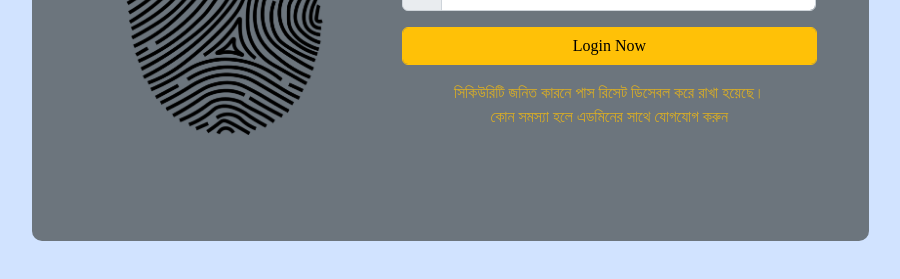
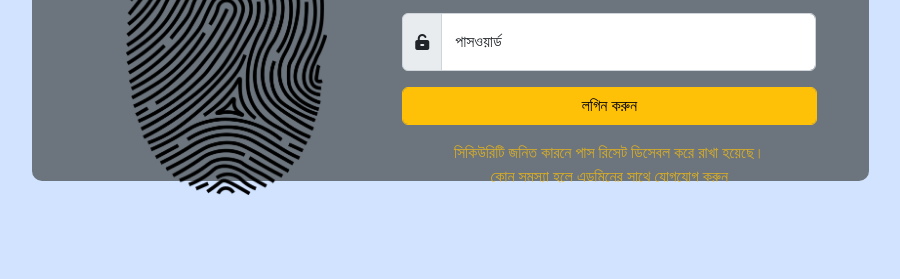
Before and after one commit to aouwalitshikkha/team-management, a plain HTML site: page index.html in a window 1280 px wide. Shown: the part 399-678 px from the top of the page, without its empty margins (190-1090 px from the left). Drawn offline with nearby package versions, Linux system fonts and the light colour scheme; a web font is replaced by a local one.

Commit message:
Added Temporary link for github and hosted it

```diff
--- a/assets/style.css
+++ b/assets/style.css
@@ -18,7 +18,7 @@ body {
 }
 
 .login-form {
-    height: 60vh;
+    height: 45vh;
     width: 75vw;
     border: white;
     border-radius: 10px;
--- a/index.html
+++ b/index.html
@@ -55,7 +55,10 @@
                                 </div>
 
                                 <div class="mb-3">
-                                    <input type="submit" value="Login Now" class="form-control btn btn-warning mb-3">
+                                    <!-- <input type="submit" value="লগিন করুন" class="form-control btn btn-warning mb-3"> -->
+                                    <a class="form-control btn btn-warning mb-3" href="profile.html">লগিন করুন</a>
+
+
                                     <p class="text-warning opacity-75 text-center">সিকিউরিটি জনিত কারনে পাস রিসেট ডিসেবল
                                         করে রাখা হয়েছে।
                                         <br> কোন সমস্যা হলে এডমিনের সাথে যোগযোগ করুন
```
